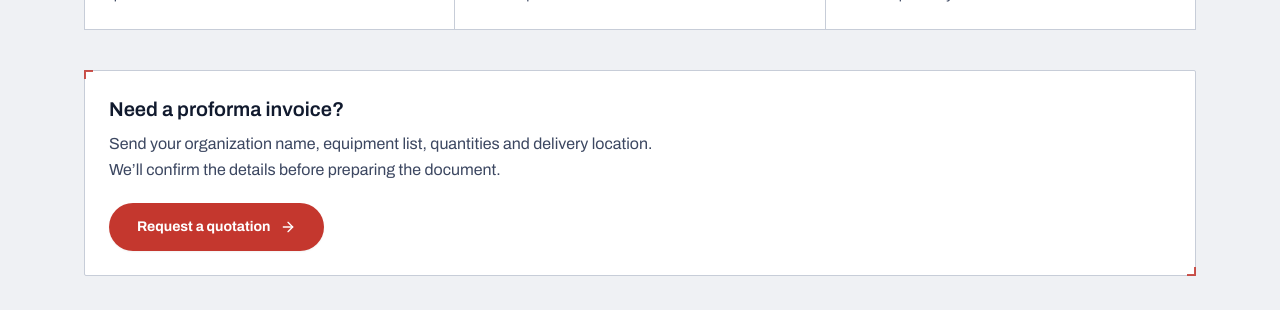
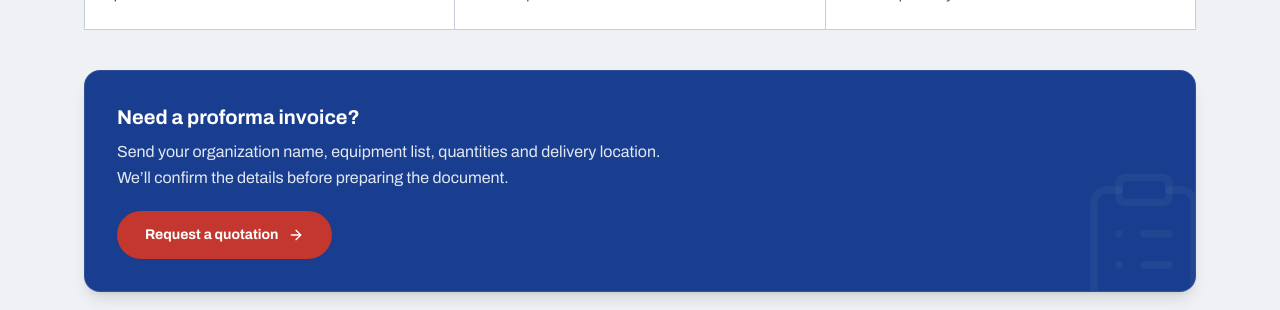
Before and after one commit to stemedica/stem-medica, a Next.js app: page /contact in a window 1280 px wide. Shown: the part 490-800 px from the top of the page. Built offline with nearby package versions, Linux system fonts and the light colour scheme; no server answers; a web font is replaced by a local one.

Commit message:
style(contact): style proforma invoice card in navy blue with watermark icon

```diff
--- a/src/app/(site)/contact/page.tsx
+++ b/src/app/(site)/contact/page.tsx
@@ -49,18 +49,27 @@ export default function ContactPage() {
         ))}
       </div>
 
-      <aside className="plate ticks mt-10 p-6">
-        <h2 className="font-display wdth-n text-xl font-semibold">Need a proforma invoice?</h2>
-        <p className="mt-2 max-w-[62ch] text-base leading-relaxed text-ink-soft">
+      <aside className="group relative mt-10 overflow-hidden rounded-2xl border border-white/10 bg-navy p-6 sm:p-8 text-white shadow-lg">
+        <div
+          className="pointer-events-none absolute -bottom-6 -right-6 text-white/[0.04] transition-all duration-300 group-hover:scale-105 group-hover:text-white/[0.07]"
+          aria-hidden="true"
+        >
+          <ClipboardList size={150} strokeWidth={1.2} />
+        </div>
+
+        <div className="relative z-10">
+          <h2 className="font-display wdth-n text-xl font-bold text-white">Need a proforma invoice?</h2>
+          <p className="mt-2 max-w-[62ch] text-base leading-relaxed text-slate-200">
             Send your organization name, equipment list, quantities and delivery location. We’ll confirm the details before preparing the document.
           </p>
           <Link
             href="/quote"
-          className="group inline-flex min-h-12 items-center justify-center gap-2.5 rounded-full bg-scarlet px-7 py-3 text-sm font-bold text-white shadow-xs transition-all duration-200 hover:-translate-y-0.5 hover:bg-scarlet-deep hover:shadow-[0_8px_20px_rgba(217,56,41,0.32)] active:translate-y-0 active:scale-[0.98] mt-5"
+            className="group/btn mt-5 inline-flex min-h-12 items-center justify-center gap-2.5 rounded-full bg-scarlet px-7 py-3 text-sm font-bold text-white shadow-xs transition-all duration-200 hover:-translate-y-0.5 hover:bg-scarlet-deep hover:shadow-[0_8px_20px_rgba(217,56,41,0.32)] active:translate-y-0 active:scale-[0.98]"
           >
             Request a quotation
-          <ArrowRight size={16} aria-hidden="true" className="transition-transform duration-200 group-hover:translate-x-1" />
+            <ArrowRight size={16} aria-hidden="true" className="transition-transform duration-200 group-hover/btn:translate-x-1" />
           </Link>
+        </div>
       </aside>
     </Section>
   );
```
Lines whose indentation alone changed are shown as unchanged.
